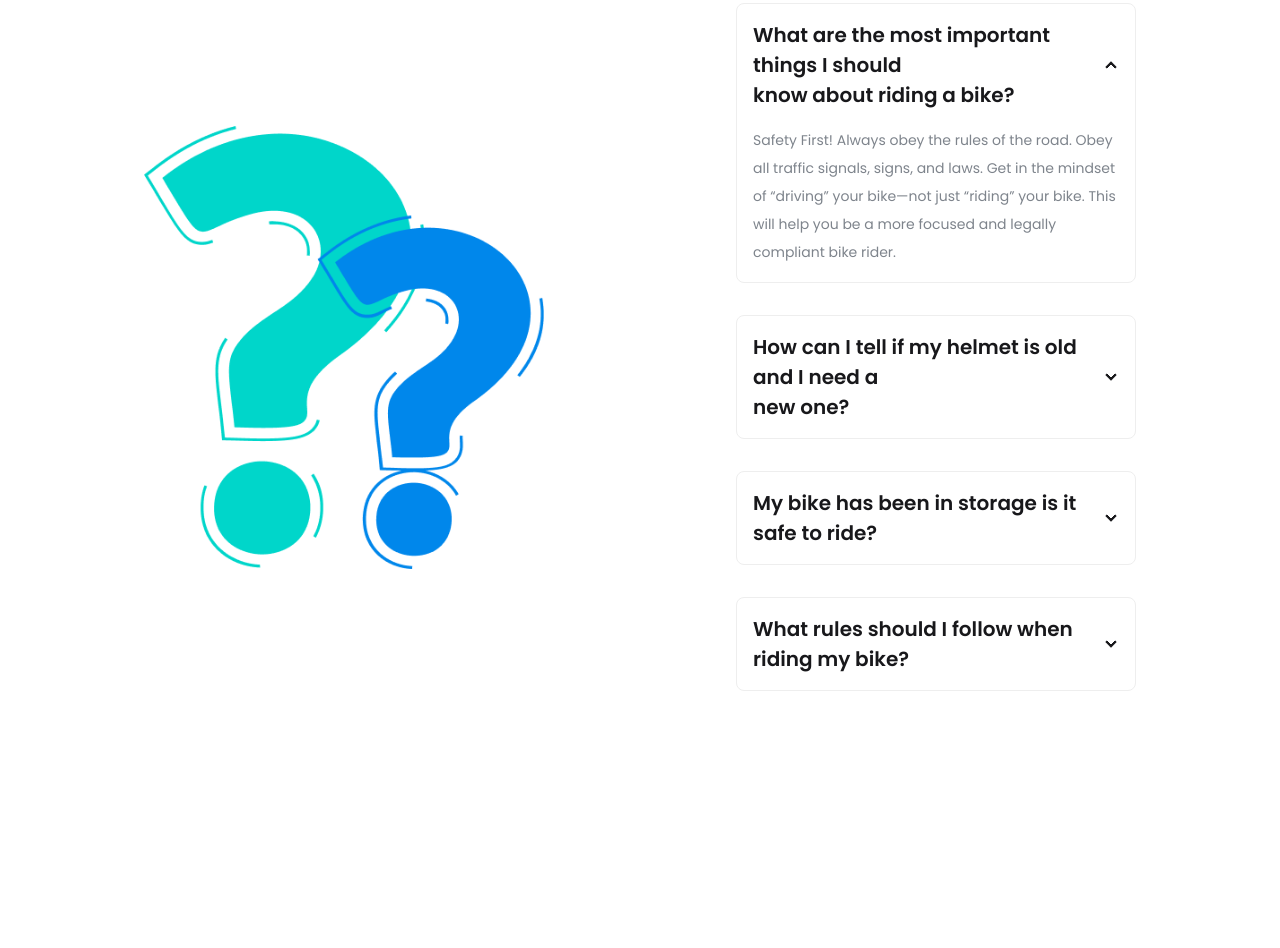
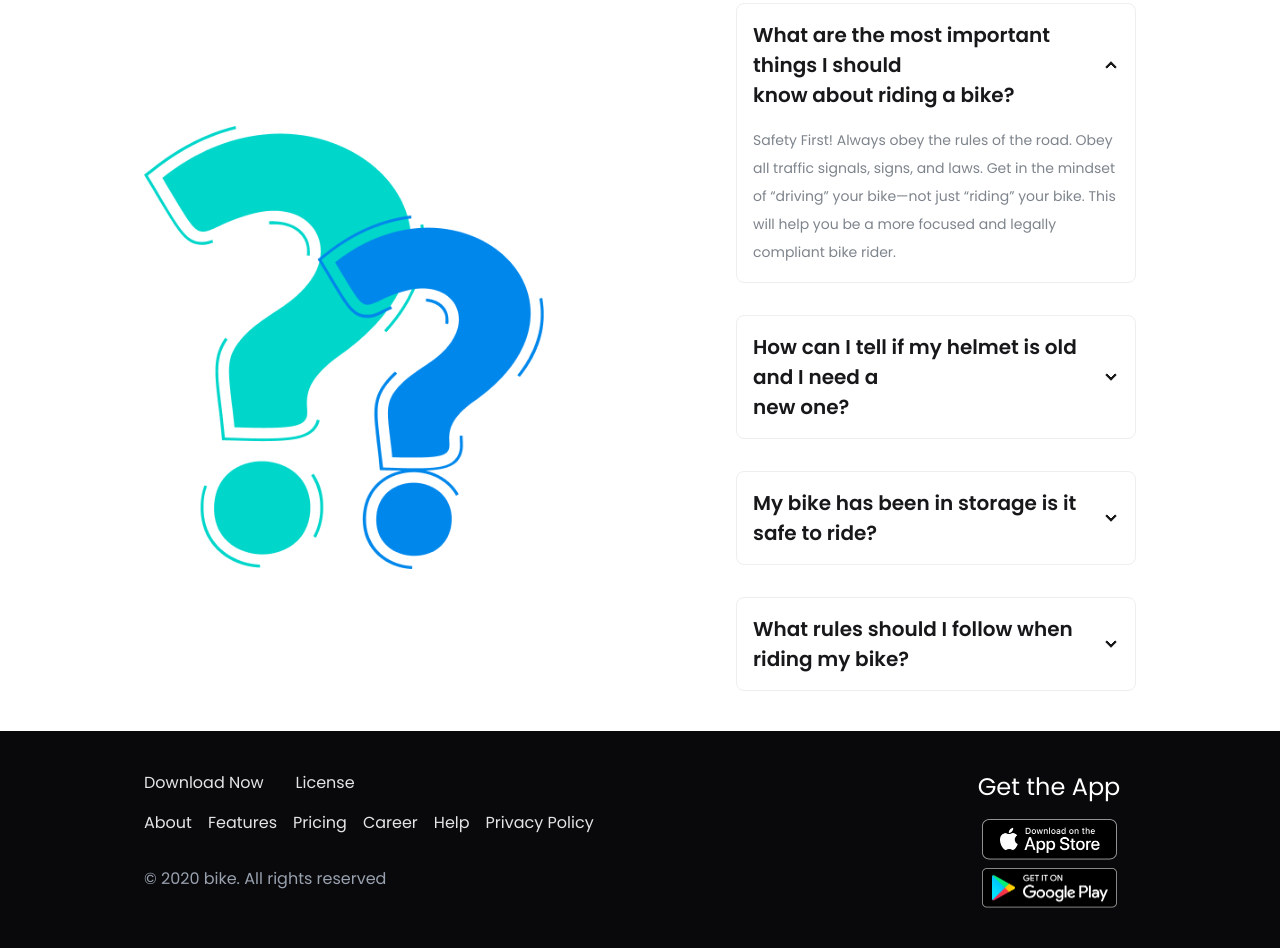
Before and after one commit to wahidalam91/bike-dekho-daisyUI, a plain HTML site: page index.html in a window 1280 px wide. Shown: the part 2817-3765 px from the top of the page. Before the commit the page ends 3548 px from the top, so only its background shows below. Drawn offline with nearby package versions, Linux system fonts and the light colour scheme.

Commit message:
footer section added and project completed

```diff
--- a/index.html
+++ b/index.html
@@ -343,13 +343,38 @@
           </div>
         </section>
 
+  </main>
 
+    <footer class="bg-neutral">
+      <div class="flex flex-col lg:flex-row justify-between lg:pl-36 py-10">
+<aside class="space-y-4 text-center">
+        <ul class="flex flex-col lg:flex-row gap-4 md:gap-8 text-neutral-content">
+          <li><a href="#">Download Now</a></li>
+          <li><a href="#">License</a></li>
+        </ul>
+        <ul class="flex flex-col lg:flex-row gap-2 md:gap-4 text-neutral-content">
+          <li><a href="#">About</a></li>
+          <li><a href="#">Features</a></li>
+          <li><a href="#">Pricing</a></li>
+          <li><a href="#">Career</a></li>
+          <li><a href="#">Help</a></li>
+          <li><a href="#">Privacy Policy</a></li>
+        </ul>
+        <p class="mt-8 text-gray-400 text-center md:text-left hidden lg:block">© 2020 bike. All rights reserved</p>
+      </aside>
 
+      <div class="space-y-4 lg:pr-24">
+        <h6 class="text-2xl text-white text-center ">Get the App</h6>
+        <div class="w-3/4 mx-auto lg:w-1/2  space-y-2 flex flex-col items-center justify-center">
+          <img class="w-1/2 lg:w-full" src="./biker-zone-resources-main/images/others/ios.png" alt="">
+          <img class="w-1/2 lg:w-full" src="./biker-zone-resources-main/images/others/android.png" alt="">
+        </div>
+      </div>
 
-  </main>
-  <footer>
+      </div>
 
-  </footer>
+      <p class="mt-8 text-gray-400 text-center lg:hidden">© 2020 bike. All rights reserved</p>
+</footer>
 
 </body>
 
```
